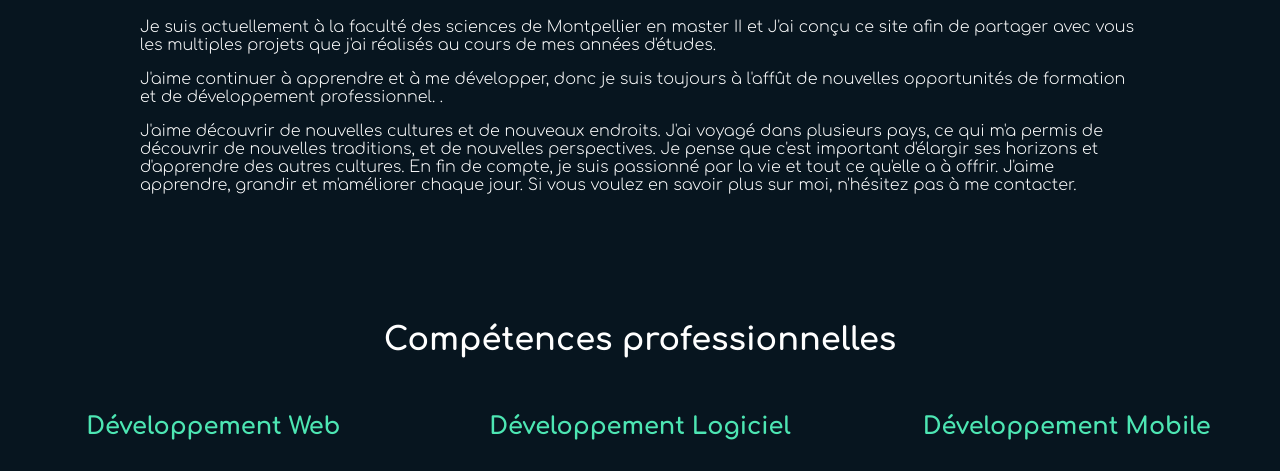
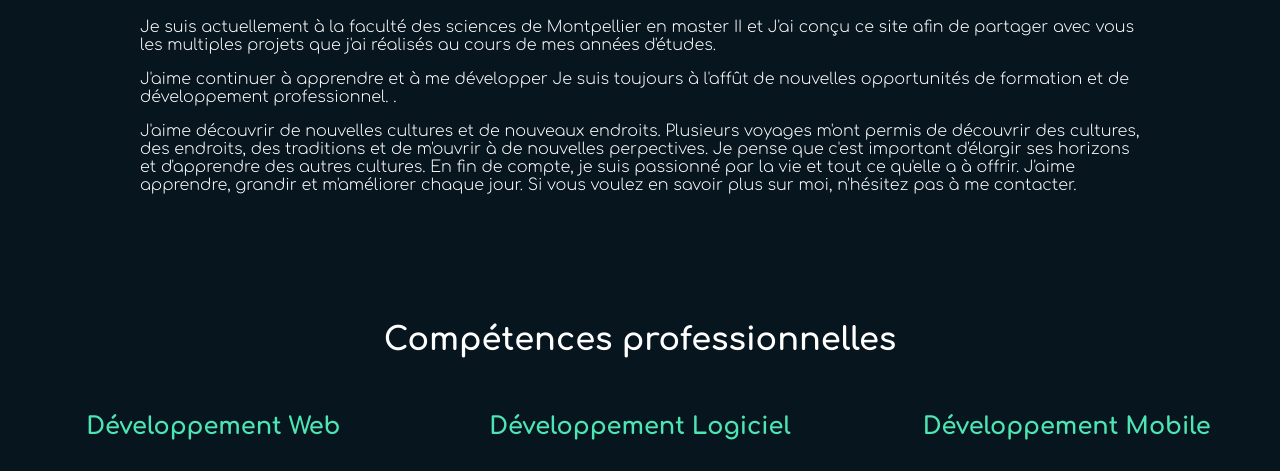
Before and after one commit to Geoffreypierre/my_website, a plain HTML site: page index.html in a window 1280 px wide. Shown: the part 615-1086 px from the top of the page. Drawn offline with Linux system fonts and the light colour scheme.

Commit message:
sentences fixes

```diff
--- a/index.html
+++ b/index.html
@@ -39,11 +39,11 @@
         <p>Je suis actuellement à la faculté des sciences de Montpellier en master II et
             J'ai conçu ce site afin de partager avec vous les multiples projets que j'ai réalisés au cours de
             mes années d'études.</p>
-        <p> J'aime continuer à apprendre et à me développer, donc je suis toujours à l'affût de
+        <p> J'aime continuer à apprendre et à me développer Je suis toujours à l'affût de
             nouvelles opportunités de formation et de développement professionnel.
             .</p>
-        <p> J'aime découvrir de nouvelles cultures et de nouveaux endroits. J'ai voyagé dans plusieurs pays,
-            ce qui m'a permis de découvrir de nouvelles traditions, et de nouvelles perspectives.
+        <p> J'aime découvrir de nouvelles cultures et de nouveaux endroits. Plusieurs voyages m'ont permis de
+            découvrir des cultures, des endroits, des traditions et de m'ouvrir à de nouvelles perpectives.
             Je pense que c'est important d'élargir ses horizons et d'apprendre des autres cultures.
             En fin de compte, je suis passionné par la vie et tout ce qu'elle a à offrir. J'aime apprendre, grandir et
             m'améliorer chaque jour. Si vous voulez en savoir plus sur moi, n'hésitez pas à me contacter.</p>
```
